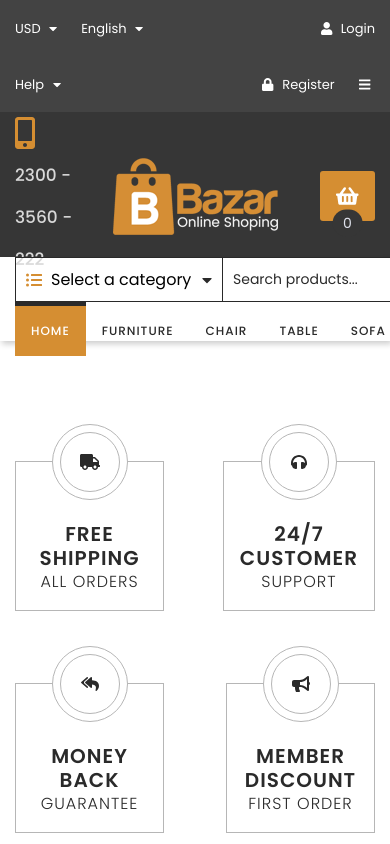
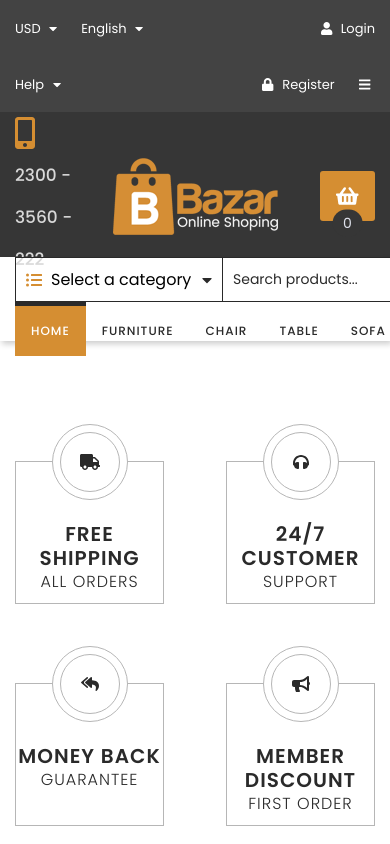
Before and after one commit to wierza/Team-project, a React (Create React App) app: page / in a window 390 px wide. Shown: the top 844 px of the page. Built offline with nearby package versions, Linux system fonts and the light colour scheme.

Commit message:
Add changes to FeatureBox

```diff
--- a/src/components/common/FeatureBox/FeatureBox.module.scss
+++ b/src/components/common/FeatureBox/FeatureBox.module.scss
@@ -81,3 +81,19 @@
     }
   }
 }
+
+@media (max-width: 991px) {
+  .root {
+    height: 75%;
+  }
+}
+
+@media (max-width: 300px) {
+  h5 {
+    font-size: 18px;
+  }
+
+  p {
+    font-size: 14px;
+  }
+}
--- a/src/components/features/FeatureBoxes/FeatureBoxes.js
+++ b/src/components/features/FeatureBoxes/FeatureBoxes.js
@@ -15,25 +15,25 @@ const FeatureBoxes = () => (
   <div className={styles.root}>
     <div className='container'>
       <div className={`row ${styles.featureRow}`}>
-        <div className={`col-md-3 ${styles.featureCol}`}>
+        <div className={`col-6 col-lg-3 ${styles.featureCol}`}>
           <FeatureBox icon={faTruck}>
             <h5>Free shipping</h5>
             <p>All orders</p>
           </FeatureBox>
         </div>
-        <div className={`col-md-3 ${styles.featureCol}`}>
+        <div className={`col-6 col-lg-3 ${styles.featureCol}`}>
           <FeatureBox icon={faHeadphones}>
             <h5>24/7 customer</h5>
             <p>support</p>
           </FeatureBox>
         </div>
-        <div className={`col-md-3 ${styles.featureCol}`}>
+        <div className={`col-6 col-lg-3 ${styles.featureCol}`}>
           <FeatureBox icon={faReplyAll}>
             <h5>Money back</h5>
             <p>guarantee</p>
           </FeatureBox>
         </div>
-        <div className={`col-md-3 ${styles.featureCol}`}>
+        <div className={`col-6 col-lg-3 ${styles.featureCol}`}>
           <FeatureBox icon={faBullhorn}>
             <h5>Member discount</h5>
             <p>First order</p>
--- a/src/components/features/FeatureBoxes/FeatureBoxes.module.scss
+++ b/src/components/features/FeatureBoxes/FeatureBoxes.module.scss
@@ -16,8 +16,4 @@
     flex-basis: calc(50% - 1rem);
     margin-bottom: 2rem;
   }
-
-  .featureCol h5 {
-    padding: 0 1rem;
-  }
 }
```
